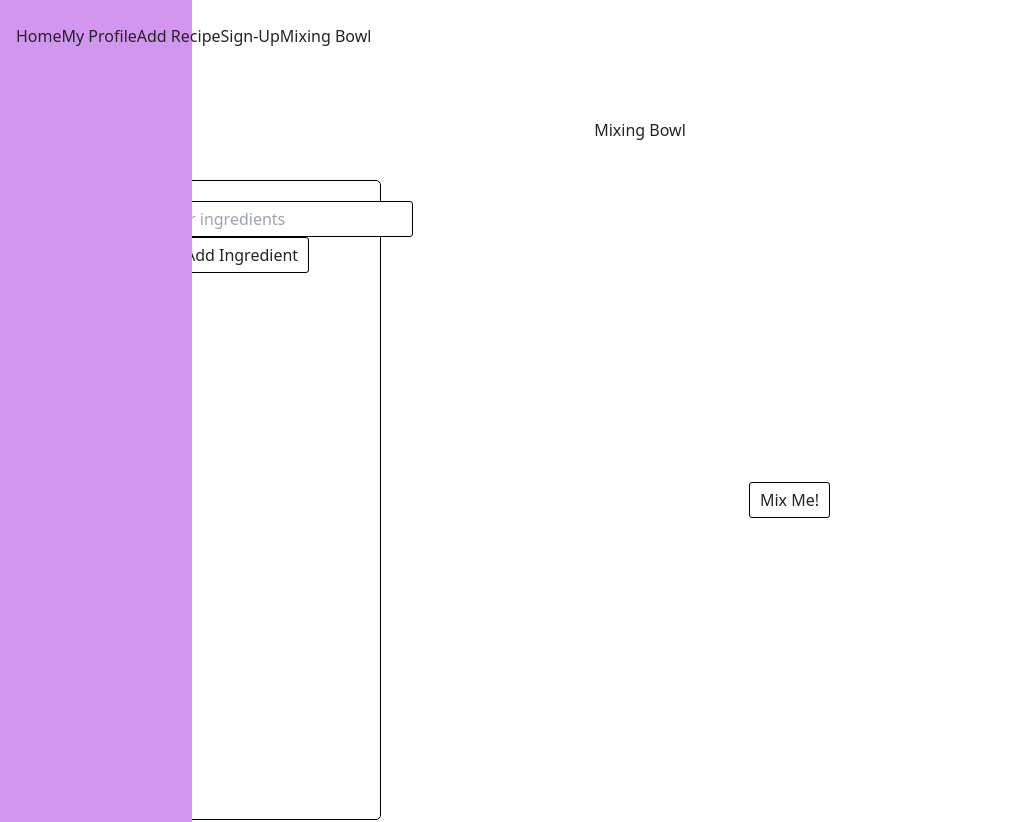
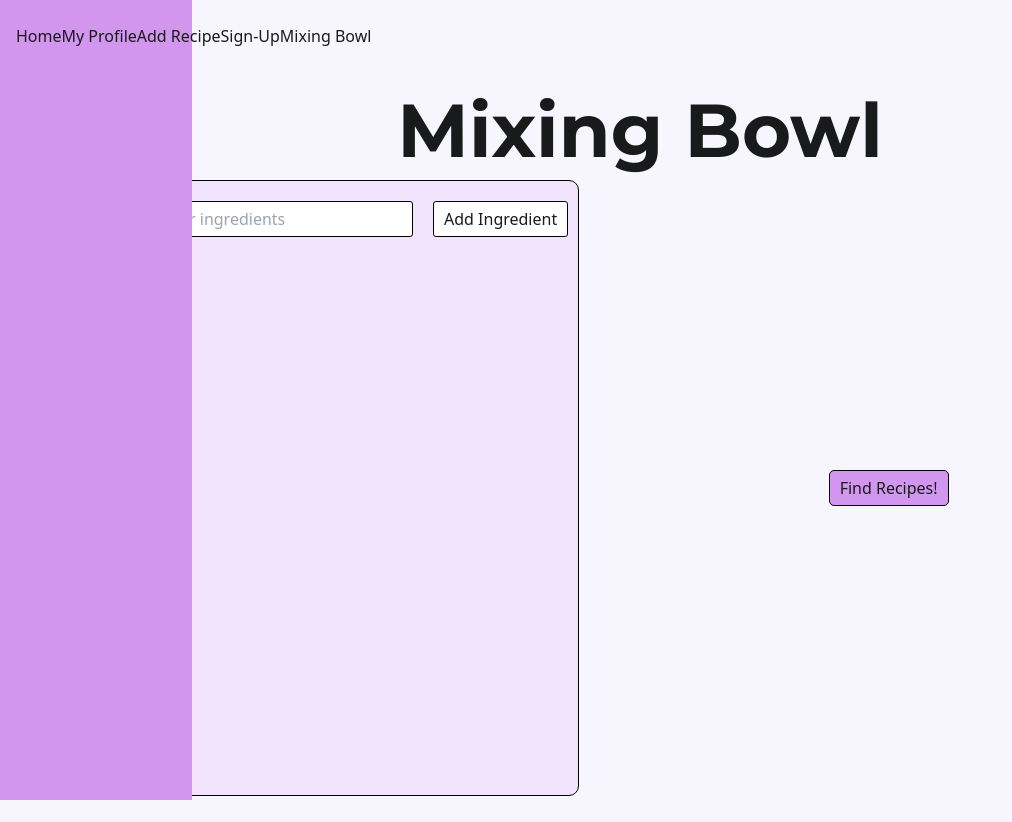
Before and after one commit to SmithNJ13/yao42_frontend, a React (Vite) app: page /mixingbowl in a window 1280 px wide. Shown: the top 822 px of the page, without its empty margins (0-1012 px from the left). Built offline with nearby package versions, Linux system fonts and the light colour scheme.

Commit message:
add remaining colours to mixing bowl

```diff
--- a/src/pages/MixingBowl/index.jsx
+++ b/src/pages/MixingBowl/index.jsx
@@ -88,7 +88,7 @@ const MixingBowl = () => {
     <div className="container">
       <div id="Sidebanner"></div>
       <div className="mixing-bowl-container">
-        <h1>Mixing Bowl</h1>
+        <h1 id="title">Mixing Bowl</h1>
         <div className="mixing-bowl">
           <div className="left-column">
             <RecipeSearch
@@ -106,7 +106,7 @@ const MixingBowl = () => {
               onClick={handleMixMeClick}
               className="mix-button"
             >
-              Mix Me!
+              Find Recipes!
             </button>
             {showRecipes && <RecipeList recipes={recipes} />}
           </div>
--- a/src/pages/MixingBowl/style.css
+++ b/src/pages/MixingBowl/style.css
@@ -1,3 +1,16 @@
+@import url('https://fonts.googleapis.com/css2?family=Montserrat:wght@700&display=swap');
+
+body {
+    background-color: #F7F6FE;
+    color: #181A1B;
+}
+
+#title {
+    font-size: 75px;
+    font-family: 'Montserrat', sans-serif;
+    font-weight: bold;
+}
+
 .mixing-bowl-container {
     text-align: center;
 }
@@ -8,18 +21,17 @@
 
 #Sidebanner {
     background-color: #D296EE;
+    min-height: 100vh;
 }
 
 .left-column {
     margin-left: 20px;
-    flex: 1;
     text-align: center;
     padding: 10px;
     border: 1px solid black;
-    background-color: white;
-    border-radius: 5px;
-    height: 80vh;
-    max-width: 25%;
+    background-color: #F0E3FB;
+    border-radius: 10px;
+    height: 77vh;
 }
 
 .right-column {
@@ -28,14 +40,12 @@
     flex-direction: column;
     align-items: center;
     justify-content: center;
-    text-align: center;
-    padding: 10px;
 }
 
 .mix-button {
-    background-color: white;
+    background-color: #D296EE;
     border: 1px solid black;
     padding: 5px 10px;
-    border-radius: 3px;
+    border-radius: 5px;
     cursor: pointer;
 }
```
